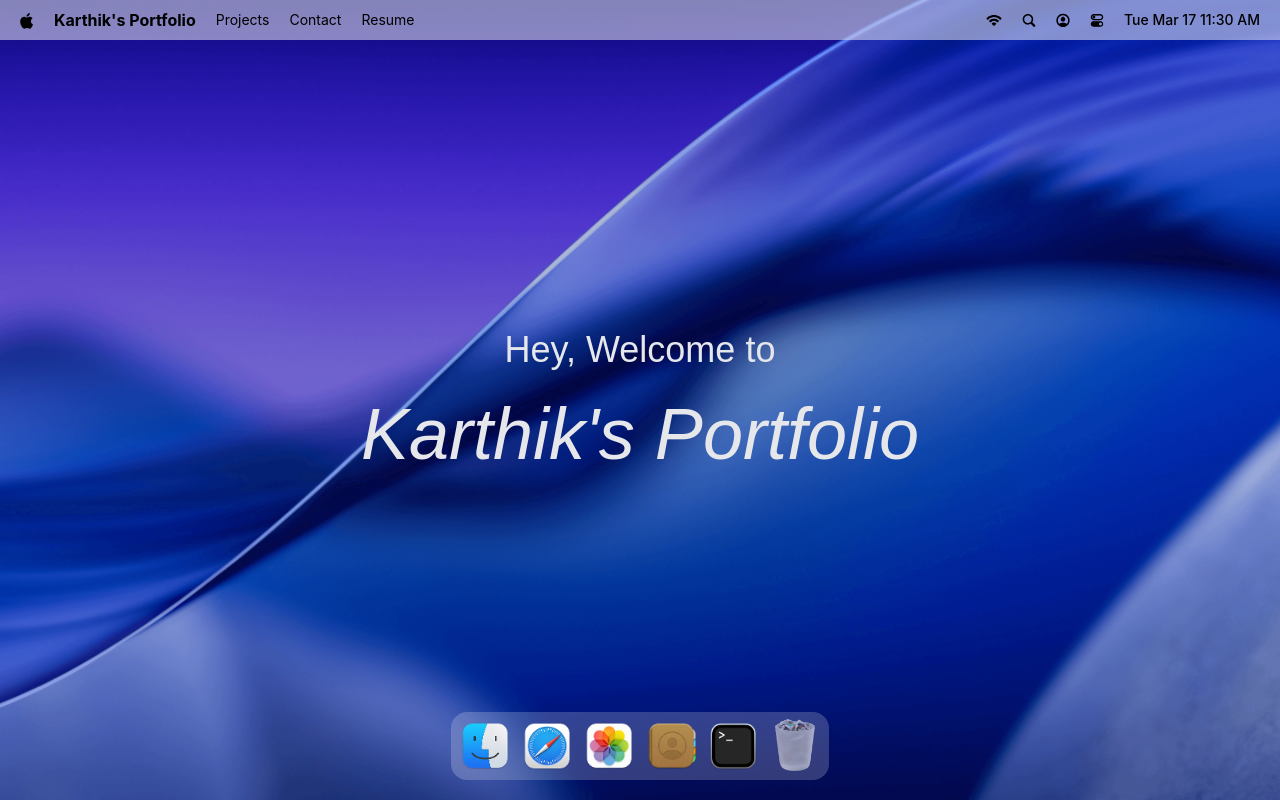
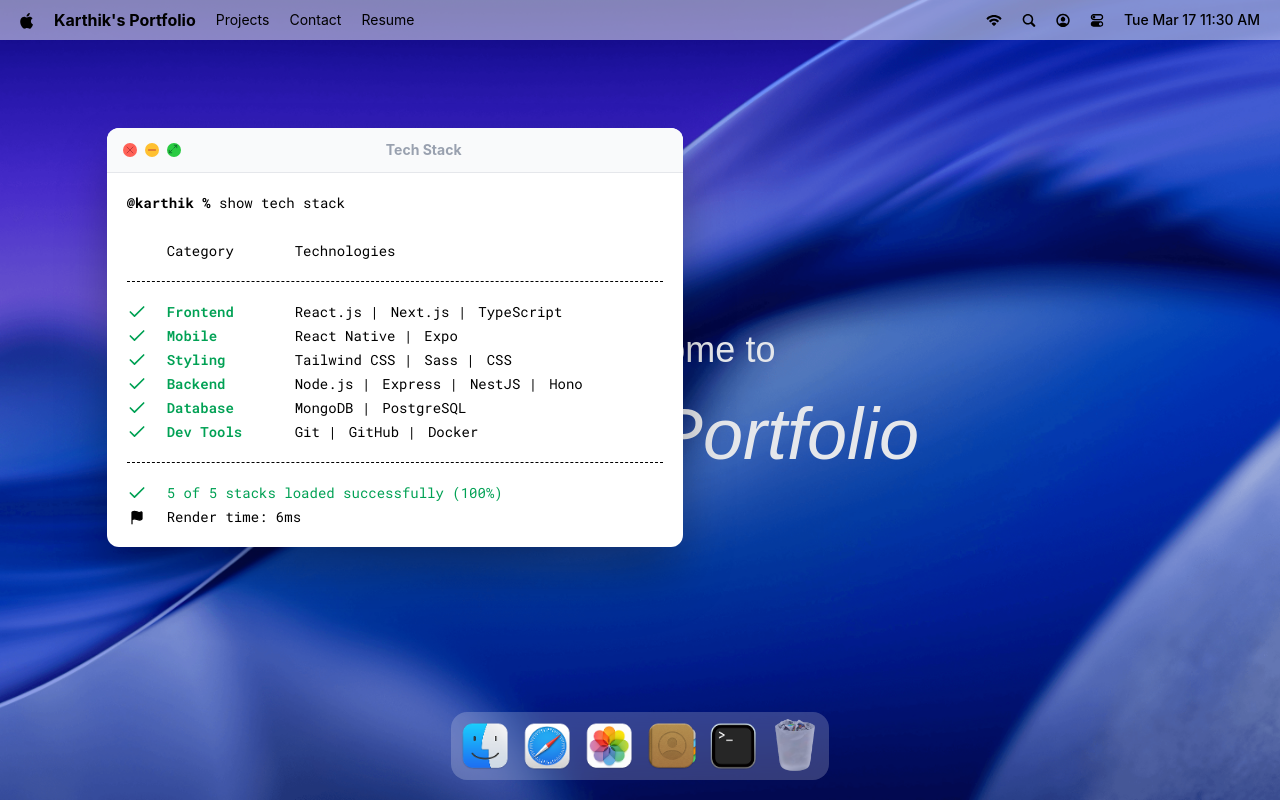
Before and after one commit to ItsKarthikVinod/karthiks_portfolio, a React (Vite) app: page / in a window 1280 px wide. Both pictures are taken after a click on the button 733 px from the left and 746 px from the top of the page. Built offline with nearby package versions, Linux system fonts and the light colour scheme; a web font is replaced by a local one.

Commit message:
terminal

```diff
--- a/package.json
+++ b/package.json
@@ -14,12 +14,14 @@
     "@tailwindcss/vite": "^4.2.1",
     "dayjs": "^1.11.20",
     "gsap": "^3.14.2",
+    "immer": "^11.1.4",
     "lucide": "^0.577.0",
     "lucide-react": "^0.577.0",
     "react": "^19.2.0",
     "react-dom": "^19.2.0",
     "react-tooltip": "^5.30.0",
-    "tailwindcss": "^4.2.1"
+    "tailwindcss": "^4.2.1",
+    "zustand": "^5.0.12"
   },
   "devDependencies": {
     "@eslint/js": "^9.39.1",
--- a/src/App.jsx
+++ b/src/App.jsx
@@ -1,12 +1,19 @@
 import React from "react";
 import { Dock, Navbar, Welcome } from "#components";
+import gsap from "gsap";
+import { Draggable } from "gsap/Draggable";
+import Terminal from "#windows";
+gsap.registerPlugin(Draggable);
+
 
 const App = () => {
   return (
     <main>
       <Navbar />
       <Welcome />
-      <Dock/>
+      <Dock />
+
+      <Terminal />
     </main>
   );
 };
--- a/src/components/Dock.jsx
+++ b/src/components/Dock.jsx
@@ -3,9 +3,11 @@
 import React, { useRef } from "react";
 import { Tooltip } from "react-tooltip";
 import gsap from "gsap";
+import useWindowStore from "#store/window";
 
 const Dock = () => {
-  const dockRef = useRef(null);
+    const dockRef = useRef(null);
+    const {openWindow,closeWindow, windows} = useWindowStore();
   useGSAP(() => {
     const dock = dockRef.current;
     if (!dock) return;
@@ -48,7 +50,13 @@
     };
   }, []);
     const toggleApp = (app) => {
-
+        if (!app.canOpen) return;
+        const window = windows[app.id]
+        if (window.isOpen) {
+            closeWindow(app.id)
+        } else {
+            openWindow(app.id)
+        }
   };
   return (
     <section id="dock">
--- /dev/null
+++ b/src/components/WindowControls.jsx
@@ -0,0 +1,22 @@
+import React from 'react'
+import useWindowStore from '#store/window';
+import { X , Maximize2, Minus} from 'lucide-react';
+
+const WindowControls = ({ target }) => {
+    const { closeWindow } = useWindowStore();
+  return (
+    <div id="window-controls">
+      <div className="close " onClick={() => closeWindow(target)}>
+        <X className="size-3 mt-px ml-px text-[#bf3b3b] " />
+      </div>
+      <div className="minimize">
+        <Minus className="size-3 mt-px ml-px text-[#bf3b3b]" />
+      </div>
+      <div className="maximize">
+        <Maximize2 className="size-2.5 mt-px ml-px text-[#0c6b2c]" />
+      </div>
+    </div>
+  );
+}
+
+export default WindowControls
--- a/src/components/index.js
+++ b/src/components/index.js
@@ -1,4 +1,5 @@
 import Navbar from "#components/Navbar";
 import Welcome from "#components/Welcome";
 import Dock from "#components/Dock"
-export { Navbar, Welcome, Dock };
+import WindowControls from "./WindowControls";
+export { Navbar, Welcome, Dock, WindowControls };
--- /dev/null
+++ b/src/hoc/WindowWrapper.jsx
@@ -0,0 +1,43 @@
+import React, { use, useLayoutEffect, useRef } from 'react'
+import useWindowStore from '#store/window';
+import { useGSAP } from '@gsap/react';
+import gsap from 'gsap';
+import { Draggable } from 'gsap/Draggable';
+
+const WindowWrapper = (Component, windowKey) => {
+    const Wrapped = ( props ) => {
+        const { windows, focusWindow } = useWindowStore();
+        const { isOpen, zIndex } = windows[windowKey]
+        const ref = useRef(null);
+        useGSAP(() => {
+            const el = ref.current
+            if (!el || !isOpen) return;
+            el.style.display = 'block'
+
+            gsap.fromTo(el, {scale:0.8, opacity:0, y:40}, {scale:1, opacity:1,y:0, duration:0.4, ease:'power3.out'})
+        }, [isOpen])
+
+        useGSAP(() => {
+            const el = ref.current
+            if (!el) return;
+            const [instance] = Draggable.create(el, { onPress: () => focusWindow(windowKey) })
+            return ()=>instance.kill()
+        },[])
+
+        useLayoutEffect(() => {
+            const el=ref.current
+            if (!el) return;
+            el.style.display = isOpen ? 'block' : 'none'
+        },[isOpen])
+
+        return <section id={windowKey}ref={ref} style={{zIndex}} className='absolute'>
+            <Component {...props} />
+        </section>
+    }
+
+    Wrapped.displayName= `WindowWrapper(${Component.displayName || Component.name || 'Component'})`
+
+  return Wrapped
+}
+
+export default WindowWrapper
--- a/src/index.css
+++ b/src/index.css
@@ -102,7 +102,7 @@
     @apply flex gap-2;
 
     .close {
-      @apply size-3.5 rounded-full bg-[#ff6157] cursor-pointer;
+      @apply size-3.5 rounded-full bg-[#ff6157] cursor-pointer hover:bg-[#ff6157]/80;
     }
 
     .minimize {
--- /dev/null
+++ b/src/store/window.js
@@ -0,0 +1,31 @@
+import { INITIAL_Z_INDEX } from "#constants";
+import { immer } from "zustand/middleware/immer";
+import { create } from "zustand";
+import { WINDOW_CONFIG } from "#constants";
+
+const useWindowStore = create(
+  immer((set) => ({
+    windows: WINDOW_CONFIG,
+    nextZIndex: INITIAL_Z_INDEX + 1,
+      openWindow: (windowKey, data = null) => set((state) => {
+          const win = state.windows[windowKey]
+          win.isOpen = true
+          win.Zindex = state.nextZIndex
+          win.data = data ?? win.data
+          state.nextZIndex += 1;
+    }),
+      closeWindow: (windowKey, data = null) => set((state) => {
+        const win = state.windows[windowKey];
+        win.isOpen = false;
+        win.Zindex = INITIAL_Z_INDEX;
+        win.data = null;
+    }),
+      focusWindow: (windowKey, data = null) => set((state) => {
+        const win = state.windows[windowKey];
+        win.Zindex = state.nextZIndex++;
+
+    }),
+  })),
+);
+
+export default useWindowStore;
--- /dev/null
+++ b/src/windows/Terminal.jsx
@@ -0,0 +1,54 @@
+import { techStack } from "#constants";
+import WindowWrapper from "#hoc/WindowWrapper";
+import { Check, Flag, Wind } from "lucide-react";
+import React from "react";
+import { WindowControls } from "#components";
+
+const Terminal = () => {
+  return (
+    <>
+      <div id="window-header">
+        <WindowControls target="terminal" />
+        <h2>Tech Stack</h2>
+      </div>
+      <div className="techstack">
+        <p>
+          <span className="font-bold">@karthik % </span>
+          show tech stack
+        </p>
+        <div className="label">
+          <p className="w-32">Category</p>
+          <p>Technologies</p>
+              </div>
+              <ul className="content">
+                  {techStack.map(({ category, items }) => (
+                      <li key={category} className="flex items-center">
+                          <Check className="check" size={20} />
+                          <h3>{category}</h3>
+                          <ul>
+                              {items.map((item, i) => (
+                                  <li key={i} >
+                                      {item} { i<items.length -1 ? '|' : ''}
+                                  </li>
+                              ))}
+                          </ul>
+                      </li>
+                  ))}
+              </ul>
+              <div className="footnote">
+                  <p>
+                      <Check size={20} /> 5 of 5 stacks loaded successfully (100%)
+                  </p>
+                  <p className="text-black">
+                      <Flag size={15} fill='black' />
+                      Render time: 6ms
+                  </p>
+              </div>
+      </div>
+    </>
+  );
+};
+
+const TerminalWindow = WindowWrapper(Terminal, "terminal");
+
+export default TerminalWindow;
--- /dev/null
+++ b/src/windows/index.js
@@ -0,0 +1,3 @@
+import Terminal from "#windows/Terminal";
+
+export default Terminal;
```
Also changed, not shown: 1 other file (tests, documents, lock files or other folders).
